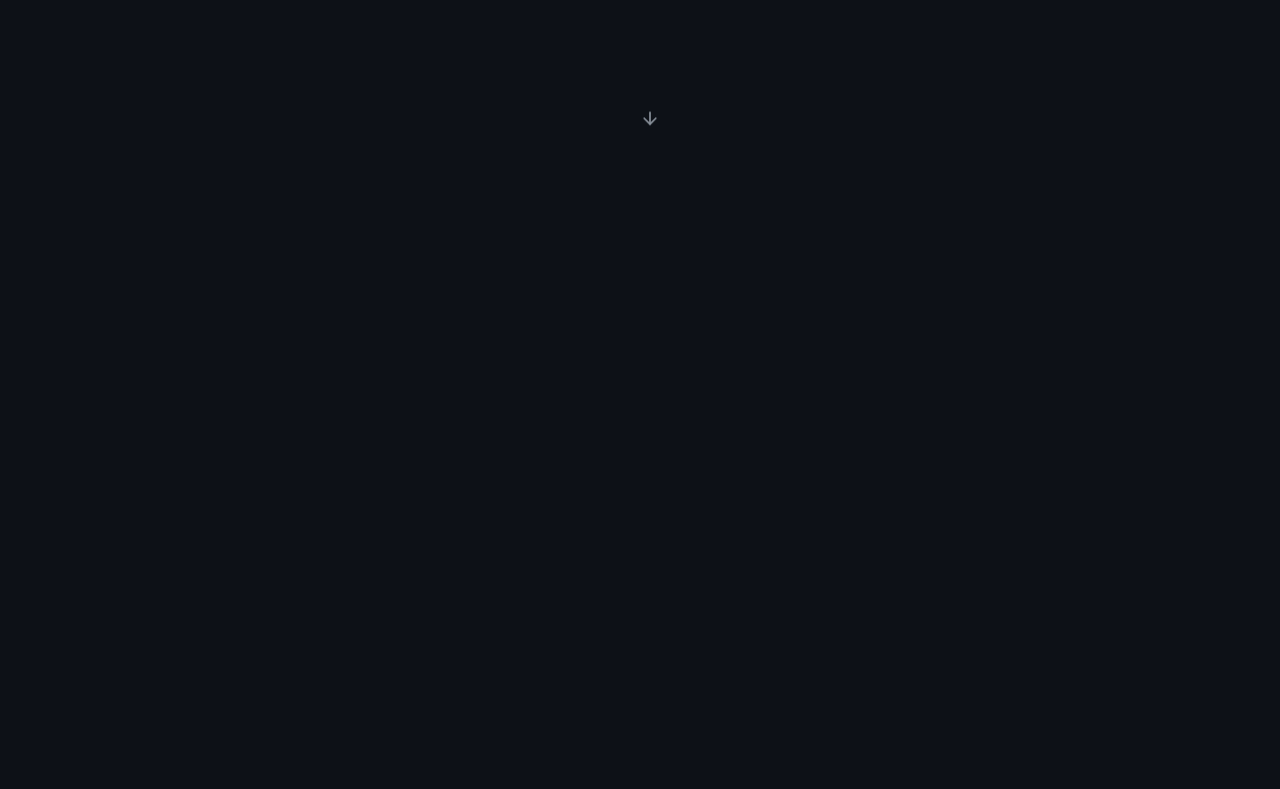
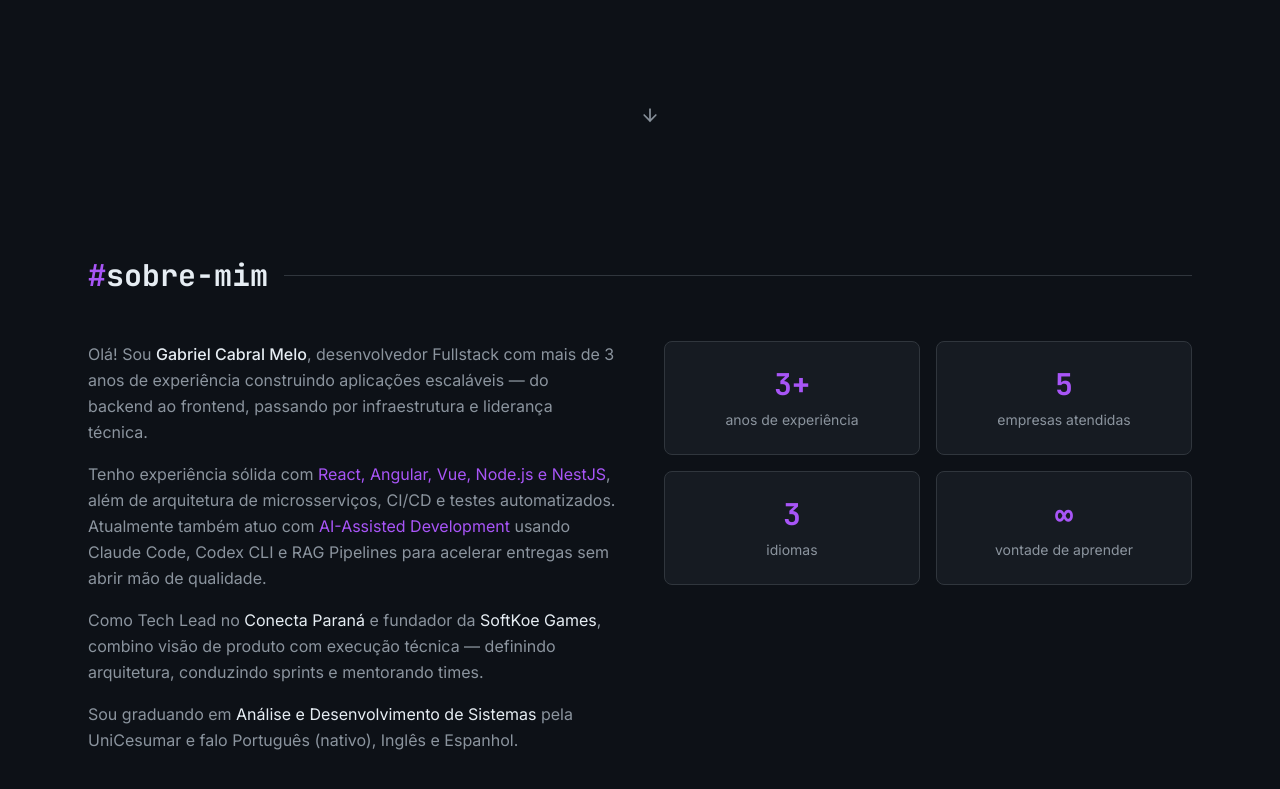
Before and after one commit to gabecmelo/gabecmelo.github.io, a React (Vite) app: page / in a window 1280 px wide. Shown: the part 639-1428 px from the top of the page. Before the commit the page ends 800 px from the top, so only its background shows below. Built offline with nearby package versions, Linux system fonts and the light colour scheme.

Commit message:
feat: add about section

```diff
--- a/src/components/About.tsx
+++ b/src/components/About.tsx
@@ -1 +1,73 @@
-export default function About() { return null }
+import { motion, useInView } from 'framer-motion'
+import { useRef } from 'react'
+import type { Stat } from '../types'
+import SectionHeading from './SectionHeading'
+
+const stats: Stat[] = [
+  { value: '3+', label: 'anos de experiência' },
+  { value: '5', label: 'empresas atendidas' },
+  { value: '3', label: 'idiomas' },
+  { value: '∞', label: 'vontade de aprender' },
+]
+
+export default function About() {
+  const ref = useRef(null)
+  const inView = useInView(ref, { once: true, margin: '-100px' })
+
+  return (
+    <section id="about" className="py-24 px-6 max-w-6xl mx-auto" ref={ref}>
+      <SectionHeading>sobre-mim</SectionHeading>
+
+      <div className="grid md:grid-cols-2 gap-12 items-start">
+        {/* Bio */}
+        <motion.div
+          initial={{ opacity: 0, x: -24 }}
+          animate={inView ? { opacity: 1, x: 0 } : {}}
+          transition={{ duration: 0.6 }}
+          className="space-y-4 text-muted leading-relaxed"
+        >
+          <p>
+            Olá! Sou <span className="text-text font-medium">Gabriel Cabral Melo</span>,
+            desenvolvedor Fullstack com mais de 3 anos de experiência construindo aplicações
+            escaláveis — do backend ao frontend, passando por infraestrutura e liderança técnica.
+          </p>
+          <p>
+            Tenho experiência sólida com <span className="text-accent">React, Angular, Vue,
+            Node.js e NestJS</span>, além de arquitetura de microsserviços, CI/CD e
+            testes automatizados. Atualmente também atuo com{' '}
+            <span className="text-accent">AI-Assisted Development</span> usando Claude Code,
+            Codex CLI e RAG Pipelines para acelerar entregas sem abrir mão de qualidade.
+          </p>
+          <p>
+            Como Tech Lead no{' '}
+            <span className="text-text">Conecta Paraná</span> e fundador da{' '}
+            <span className="text-text">SoftKoe Games</span>, combino visão de produto
+            com execução técnica — definindo arquitetura, conduzindo sprints e mentorando times.
+          </p>
+          <p>
+            Sou graduando em <span className="text-text">Análise e Desenvolvimento de Sistemas</span>{' '}
+            pela UniCesumar e falo Português (nativo), Inglês e Espanhol.
+          </p>
+        </motion.div>
+
+        {/* Stats */}
+        <motion.div
+          initial={{ opacity: 0, x: 24 }}
+          animate={inView ? { opacity: 1, x: 0 } : {}}
+          transition={{ duration: 0.6, delay: 0.15 }}
+          className="grid grid-cols-2 gap-4"
+        >
+          {stats.map(stat => (
+            <div
+              key={stat.label}
+              className="bg-surface border border-border rounded-lg p-6 text-center hover:border-accent/50 transition-colors"
+            >
+              <div className="font-mono text-3xl font-bold text-accent mb-2">{stat.value}</div>
+              <div className="text-muted text-sm">{stat.label}</div>
+            </div>
+          ))}
+        </motion.div>
+      </div>
+    </section>
+  )
+}
--- /dev/null
+++ b/src/components/SectionHeading.tsx
@@ -0,0 +1,11 @@
+export default function SectionHeading({ children }: { children: string }) {
+  return (
+    <div className="flex items-center gap-4 mb-12">
+      <h2 className="font-mono text-2xl sm:text-3xl font-bold whitespace-nowrap">
+        <span className="text-accent">#</span>
+        {children}
+      </h2>
+      <div className="flex-1 h-px bg-border" />
+    </div>
+  )
+}
```
